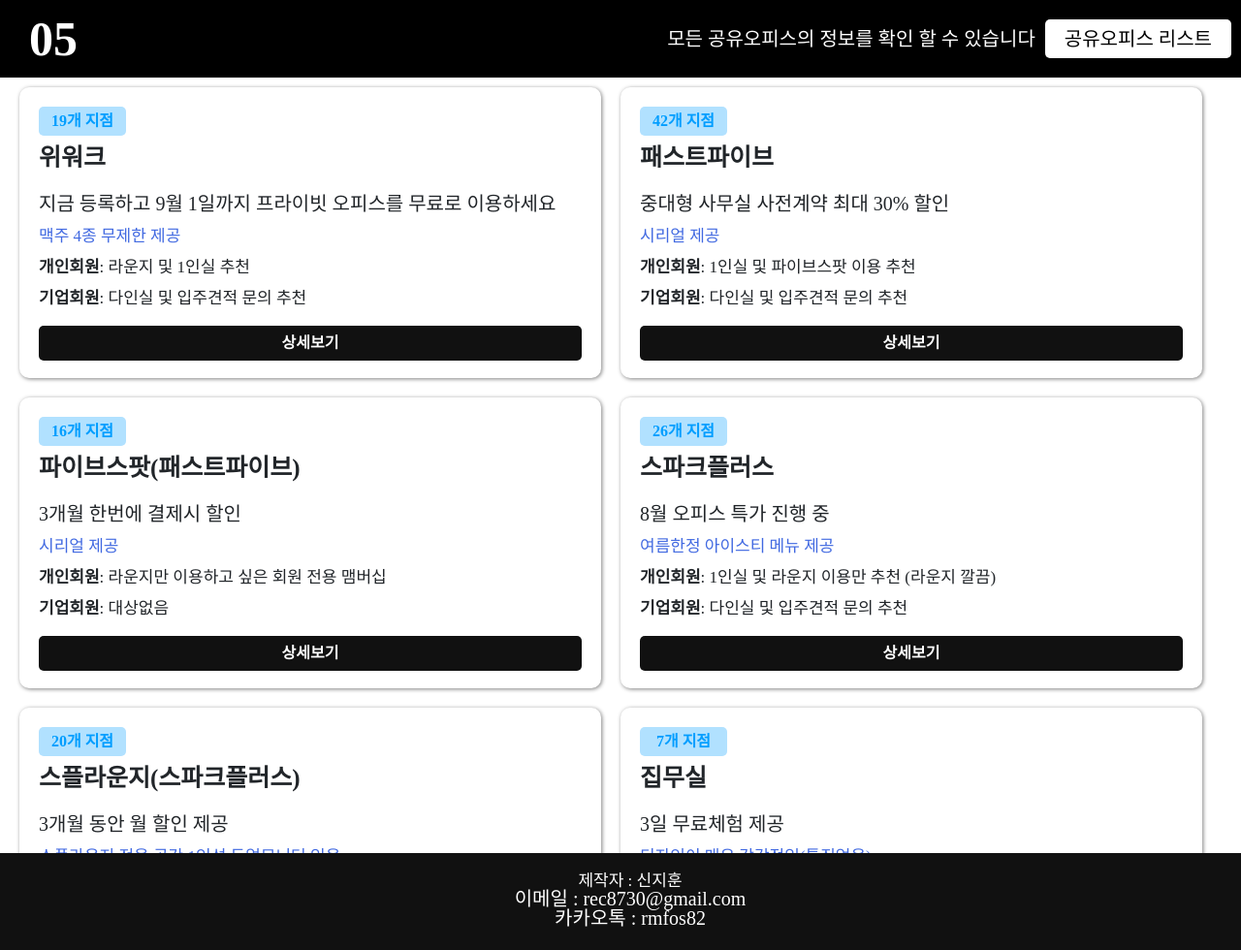
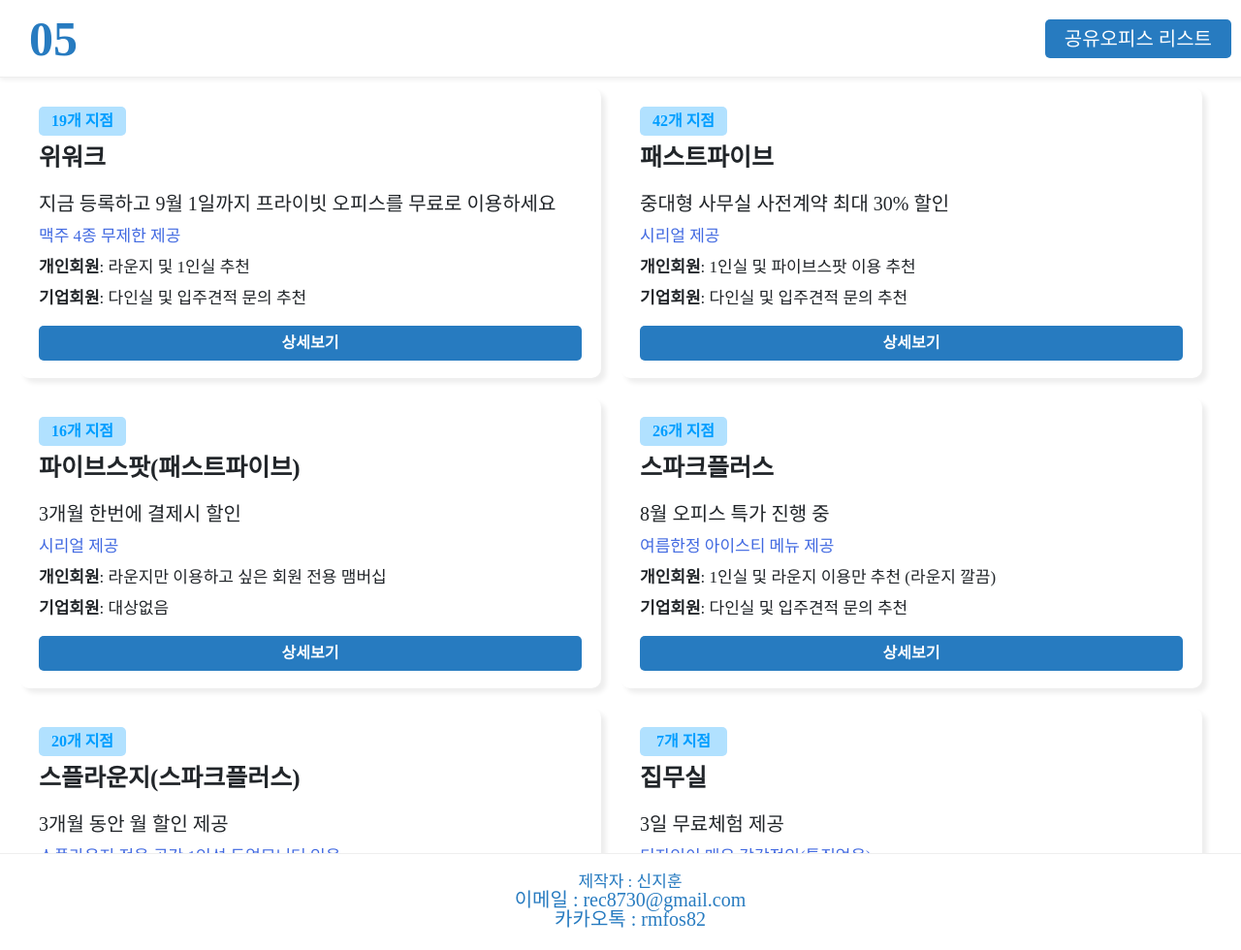
Before and after one commit to jihoon8730/05_project, a React app: page /list in a window 1280 px wide. Shown: the whole page at 97% size. Built offline with nearby package versions, Linux system fonts and the light colour scheme.

Commit message:
Modify : 시그니처 컬러 변경

```diff
--- a/src/pages/Detail/Detail.scss
+++ b/src/pages/Detail/Detail.scss
@@ -56,7 +56,7 @@
       .map {
         padding: 10px 30px;
         border-radius: 5px;
-        background-color: #293462;
+        background-color: #277BC0;
         color: #ffffff;
         font-size: 20px;
         text-decoration: none;
@@ -65,7 +65,7 @@
       .homepage {
         padding: 10px 30px;
         border-radius: 5px;
-        background-color: #293462;
+        background-color: #277BC0;
         color: #ffffff;
         font-size: 20px;
         text-decoration: none;
--- a/src/pages/Footer/Footer.scss
+++ b/src/pages/Footer/Footer.scss
@@ -3,8 +3,9 @@
   height: 100px;
   margin: 0px auto;
   padding-top: 20px;
-  background-color: #111111;
-  color: #ffffff;
+  border-top: 1px solid #eeeeee;
+  background-color: #ffffff;
+  color: #277BC0;
   text-align: center;
 
 
--- a/src/pages/List/components/ListCard/ListCard.scss
+++ b/src/pages/List/components/ListCard/ListCard.scss
@@ -10,7 +10,7 @@
     margin: 10px;
     padding: 20px;
     border-radius: 10px;
-    box-shadow: 1px 1px 4px gray;
+    box-shadow: 5px 5px 5px #eeeeee;
     background-color: #ffffff;
 
     .bedges {
@@ -69,7 +69,7 @@
       padding: 10px 20px;
       border: 0px;
       border-radius: 5px;
-      background-color: #111111;
+      background-color: #277BC0;
       color: #ffffff;
       font-weight: 700;
     }
--- a/src/pages/Main/Main.scss
+++ b/src/pages/Main/Main.scss
@@ -33,7 +33,9 @@
 
     .introduction-title {
       font-size: 30px;
+      font-weight: 700;
       text-align: center;
+      color: #277BC0;
     }
 
     .comment-section {
@@ -45,7 +47,7 @@
       padding: 0px 20px;
       border: 1px solid rgb(215, 215, 215);
       border-radius: 5px;
-      box-shadow: 1px 1px 3px rgb(181, 181, 181);
+      box-shadow: 3px 3px 5px #eeeeee;
 
       .comment {
         font-size: 20px;
--- a/src/pages/Nav/Nav.scss
+++ b/src/pages/Nav/Nav.scss
@@ -6,12 +6,14 @@
   height: 80px;
   margin: 0px auto;
   padding: 0px 30px;
-  background-color: #000000;
+  border-bottom: 1px solid #eeeeee;
+  box-shadow: 0px 2px 5px #eeeeee;
+  background-color: #ffffff;
 
   .nav-logo {
     font-size: 50px;
     font-weight: 700;
-    color: #ffffff;
+    color: #277BC0;
     cursor: pointer;
   }
 
@@ -29,7 +31,9 @@
       border: 0px;
       border-radius: 5px;
       margin-left: 10px;
-      background-color: rgb(255, 255, 255);
+      background-color: #277BC0;
+      color: #ffffff;
+
     }
   }
 }
```
